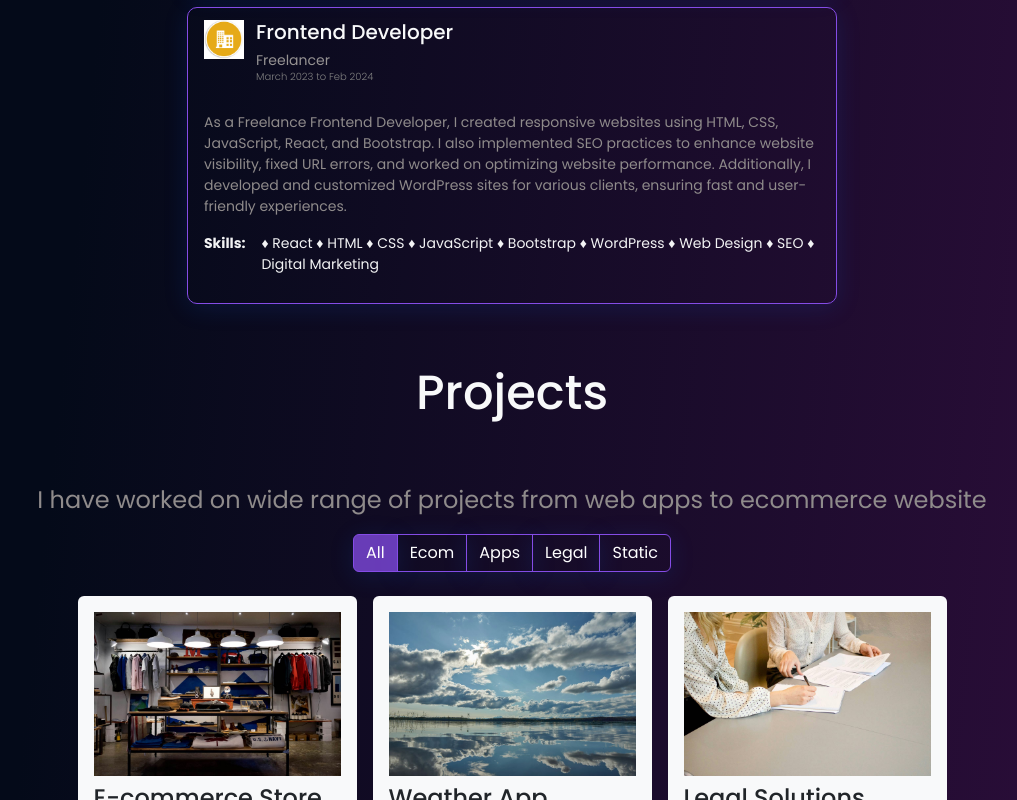
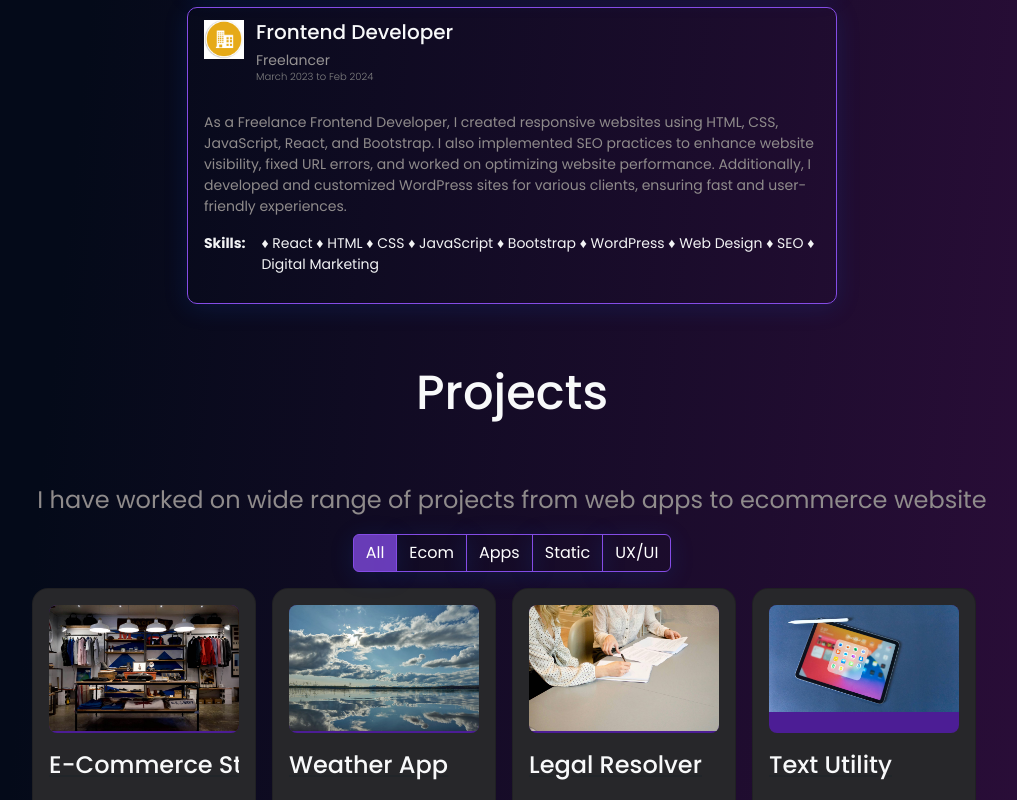
Before and after one commit to GagsBhatiaCoder/gagsportfolio, a React (Create React App) app: page / in a window 1280 px wide. Shown: the part 2000-2800 px from the top of the page, without its empty margins (128-1145 px from the left). Built offline with nearby package versions, Linux system fonts and the light colour scheme.

Commit message:
add card styles

```diff
--- a/src/Components/Comp.css
+++ b/src/Components/Comp.css
@@ -704,6 +704,95 @@ nav ul li a {
   background-color: rgba(132, 76, 230, 0.762);
   color: #fff; /* White text color */
 }
+
+/* From Uiverse.io by pkwebworks3 */
+.card {
+  --bg-card: #27272a;
+  --primary: #6d28d9;
+  --primary-800: #4c1d95;
+  --primary-shadow: #2e1065;
+  --light: #d9d9d9;
+  --zinc-800: #18181b;
+  --bg-linear: linear-gradient(0deg, var(--primary) 50%, var(--light) 125%);
+
+  position: relative;
+
+  display: flex;
+  flex-direction: column;
+  gap: 0.75rem;
+
+  padding: 1rem;
+  width: 14rem;
+  background-color: var(--bg-card);
+
+  border-radius: 1rem;
+}
+
+.image_container {
+  overflow: hidden;
+  cursor: pointer;
+
+  position: relative;
+  z-index: 5;
+
+  width: 100%;
+  height: 8rem;
+  background-color: var(--primary-800);
+
+  border-radius: 0.5rem;
+}
+
+.image_container .image {
+  position: absolute;
+  top: 50%;
+  left: 50%;
+  transform: translate(-50%, -50%);
+
+  width: 3rem;
+  fill: var(--light);
+}
+
+.title {
+  overflow: clip;
+
+  width: 100%;
+
+  font-size: 1rem;
+  font-weight: 600;
+  color: var(--light);
+  text-transform: capitalize;
+  text-wrap: nowrap;
+  text-overflow: ellipsis;
+}
+.skill-set {
+  width: 100%;
+  display: flex;
+  align-items: center;
+  flex-wrap: wrap;
+  gap: 8px;
+  margin-top: 4px;
+}
+.skill-set span {
+  font-size: 12px;
+  font-weight: 400;
+  color: rgb(133, 76, 230);
+  background-color: rgba(133, 76, 230, 0.082);
+  padding: 2px 8px;
+  border-radius: 10px;
+}
+
+.action {
+  display: flex;
+  align-items: center;
+  gap: 1rem;
+}
+
+.price {
+  font-size: 1.5rem;
+  font-weight: 700;
+  color: var(--light);
+}
+
 /* ========================================Contact form css starts here================================== */
 
 .contact-container {
--- a/src/Components/ContactForm.jsx
+++ b/src/Components/ContactForm.jsx
@@ -72,7 +72,7 @@ export default function ContactForm() {
                     </div>
                 </div>
                 <div className='contact-form'>
-                    <h4 className='form-title'>Contact Us</h4>
+                    <h4 className='form-title'>Contact Me</h4>
                     <form onSubmit={handleSubmit} ref={formRef} name='portfolio-data'>
                         <input className='form-input' type="text" value={name} placeholder='Name*'
                             name='name' onChange={handleChange} required /> <br />
--- a/src/Components/Nav2.jsx
+++ b/src/Components/Nav2.jsx
@@ -29,7 +29,9 @@ function Nav2() {
                     <li><a href="/#projects">Projects</a></li>
                     <li><a href="/#education">Education</a></li>
                     <li><a href="/#contact">Contact</a></li>
+
                 </ul>
+
             </nav>
         </div>
     )
--- a/src/Components/PortFolio.jsx
+++ b/src/Components/PortFolio.jsx
@@ -35,7 +35,7 @@ function PortFolio() {
 
 
             <div className='container mb-5'>
-                <div className='row justify-content-center'>
+                {/* <div className='row justify-content-center'>
                     {projectData.filter(project => !selectedCategory || project.category === selectedCategory).map(product => (
                         <Link key={product.id} to={product.link} target='_blank'
                             className=' col-md-3 p-3 bg-light m-2 rounded text-dark text-decoration-none' >
@@ -45,8 +45,32 @@ function PortFolio() {
 
 
                     ))}
+
+                </div> */}
+                <div className="row justify-content-center">
+                    {projectData.filter(project => !selectedCategory || project.category === selectedCategory).map(product => (
+                        <Link className='card me-3 mb-3' key={product.id} to={product.link}>
+                            <div className="image_container">
+                                <img className='mb-2' src={product.img} alt={product.title} style={{ width: "100%" }} />
+                            </div>
+                            <div className="title">
+                                <h4 className='text-decoration-none text-light'>{product.title}</h4>
+                            </div>
+                            {/* <div className='skill-set'>
+                                <span>React</span>
+                                <span>React</span>
+                                <span>React</span>
+                            </div> */}
+                            <div className='portfolio-description'>
+
+                            </div>
+
+                        </Link>
+                    ))}
                 </div>
             </div>
+
+
         </div>
     )
 }
--- a/src/Data/projectdata.js
+++ b/src/Data/projectdata.js
@@ -4,7 +4,7 @@ import Legal from "../assets/legal.jpg";
 import Utility from "../assets/utility.jpg";
 import Account from "../assets/Account.jpg";
 import Todo from "../assets/to-do.jpg";
-import Pest from "../assets/footer_pest_control-800x800.jpg"
+import Pest from "../assets/footer_pest_control-800x800.jpg";
 
 const projectData = [
   {
@@ -12,50 +12,64 @@ const projectData = [
     title: "E-commerce Store",
     img: Ecom,
     category: "Ecom",
-    link:"https://gagsecom.netlify.app/"
+    descrption:
+      "I created an e-commerce project using HTML, CSS, React, and Bootstrap, featuring a modern and responsive design. The platform includes full functionality like user login, product filtering, add-to-cart, and a dynamic payment total system. With a user-friendly interface and seamless navigation, it delivers a smooth shopping experience while showcasing the power of React for managing interactive components.",
+    link: "https://gagsecom.netlify.app/",
   },
   {
     id: 2,
     title: "Weather App",
     img: Weather,
-    category:"Apps",
-    link:"https://gags-weather-app.netlify.app/"
+    category: "Apps",
+    descrption:
+      "I developed a weather app using React.js that provides real-time weather updates for any location. The app features a clean, responsive design, allowing users to search for cities and view current weather conditions, temperature, humidity, and more. It leverages React's dynamic capabilities for seamless data updates, ensuring a smooth and interactive user experience.",
+    link: "https://gags-weather-app.netlify.app/",
   },
   {
     id: 3,
-    title: "Legal Solutions",
+    title: "Legal Resolver",
     img: Legal,
-    category:"Legal",
-    link:"https://samaylegal.netlify.app/",
+    category: "Static",
+    descrption:
+      "Legal Resolver is a live project offering comprehensive legal services, designed and developed with HTML, CSS, JavaScript, and Bootstrap. The website features a responsive design and semantic HTML for accessibility, ensuring an exceptional user experience across devices. Leveraging best SEO practices, it is optimized for visibility and engagement, making it easy for users to access professional legal assistance efficiently.",
+    link: "https://samaylegal.netlify.app/",
   },
   {
     id: 4,
     title: "Text Utility",
     img: Utility,
-    category:"Apps",
-    link:"https://gagsbhatiacoder.github.io/my-app/"
+    category: "Apps",
+    descrption:
+      "Created a Text Utility App using React.js, offering features like text analysis, case conversion, word count, and more. With a responsive design and user-friendly interface, it helps users easily manage and format their text efficiently.",
+    link: "https://gagsbhatiacoder.github.io/my-app/",
   },
   {
     id: 5,
-    title: "Acountant Council",
+    title: "Landing Page",
     img: Account,
-    category:"Legal",
-    link:"https://accountantcouncil.netlify.app/"
+    category: "UX/UI",
+    descrption:
+      "Crafting visually stunning and responsive interfaces, this UI project leverages the power of HTML and CSS4 to deliver an engaging user experience. Designed with a focus on modern web aesthetics, it ensures seamless navigation and adaptability across all devices.",
+    link: "https://accountantcouncil.netlify.app/",
   },
   {
     id: 6,
     title: "To-do List",
     img: Todo,
-    category:"Apps",
-    link:"https://gagsbhatiacoder.github.io/Todo-List-App/"
+    category: "Apps",
+    descrption:
+      "Stay organized effortlessly with this To-Do List App built using React.js. Featuring essential functionalities like adding, deleting, and marking tasks as complete, the app offers a sleek and intuitive interface. Its dynamic, responsive design ensures a seamless user experience, helping you manage your tasks efficiently on any device.",
+    link: "https://gagsbhatiacoder.github.io/Todo-List-App/",
   },
   {
     id: 7,
     title: "Pest Control",
     img: Pest,
-    category:"Static",
-    link:"https://ipcspestcontrol.in"
-  }
+    category: "Static",
+    descrption:
+      "Experience a professionally designed static pest control website built with HTML, CSS, JavaScript, and Bootstrap. Featuring a responsive layout and semantic HTML, the site ensures accessibility and seamless navigation across all devices. Highlighting services effectively, it combines modern design with optimized functionality to deliver a user-friendly experience.",
+    link: "https://ipcspestcontrol.in",
+  },
 ];
 
 export default projectData;
```
Also changed, not shown: src/Components/ProjectModal.jsx (added).
